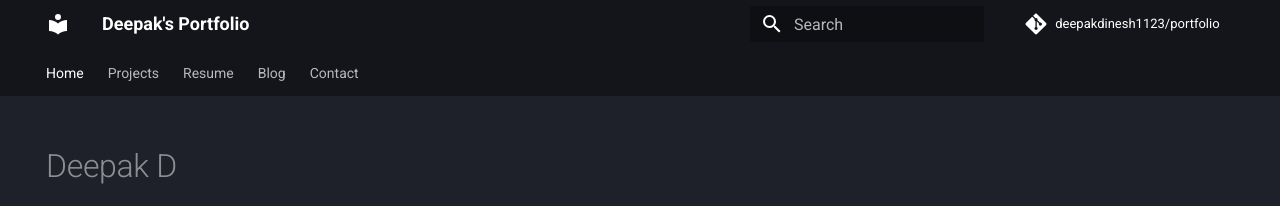
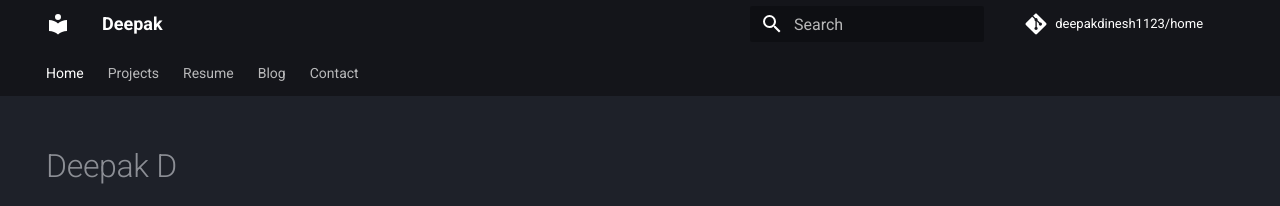
Before and after one commit to deepakdinesh1123/home, an MkDocs documentation site: the page built from docs/index.md, in a window 1280 px wide. Shown: the top 206 px of the page. Built offline with MkDocs 1.6.1 and Material for MkDocs 9.7.7, drawn with Linux system fonts in a browser that asks for light colours; plug-ins that fetch from the network failed and are left out; comment, search, counter and statistics services are not loaded.

Commit message:
change site name and title

```diff
--- a/mkdocs.yml
+++ b/mkdocs.yml
@@ -1,10 +1,10 @@
-site_name: Deepak's Portfolio
-site_description: Portfolio Website
+site_name: Deepak
+site_description: Home
 strict: true
-site_url: https://deepakdinesh1123.github.io/portfolio/
+site_url: https://deepakdinesh1123.github.io/home/
 
-repo_name: deepakdinesh1123/portfolio
-repo_url: https://github.com/deepakdinesh1123/portfolio
+repo_name: deepakdinesh1123/home
+repo_url: https://github.com/deepakdinesh1123/home
 edit_uri: edit/main/docs/
 
 theme:
```
